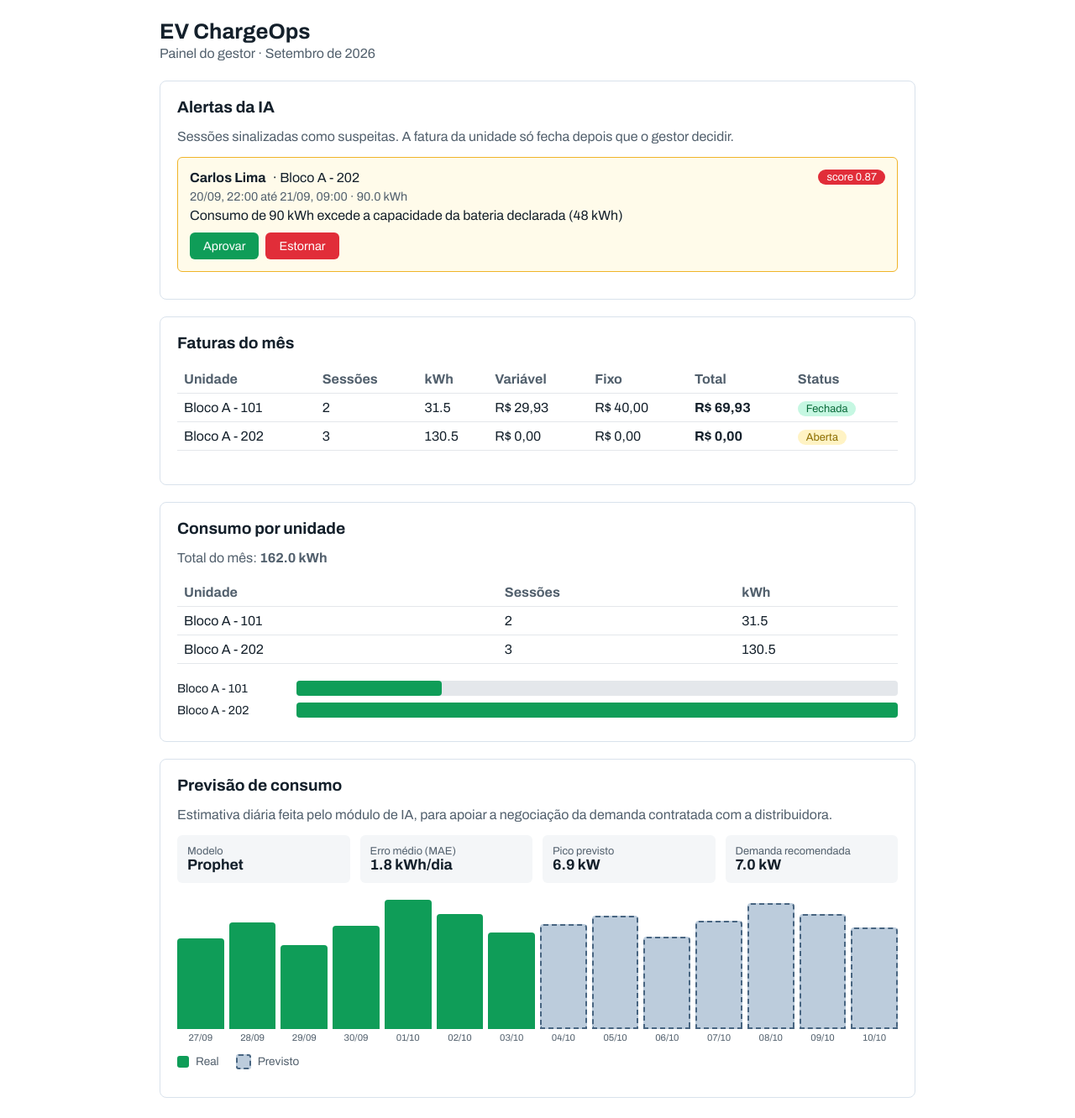
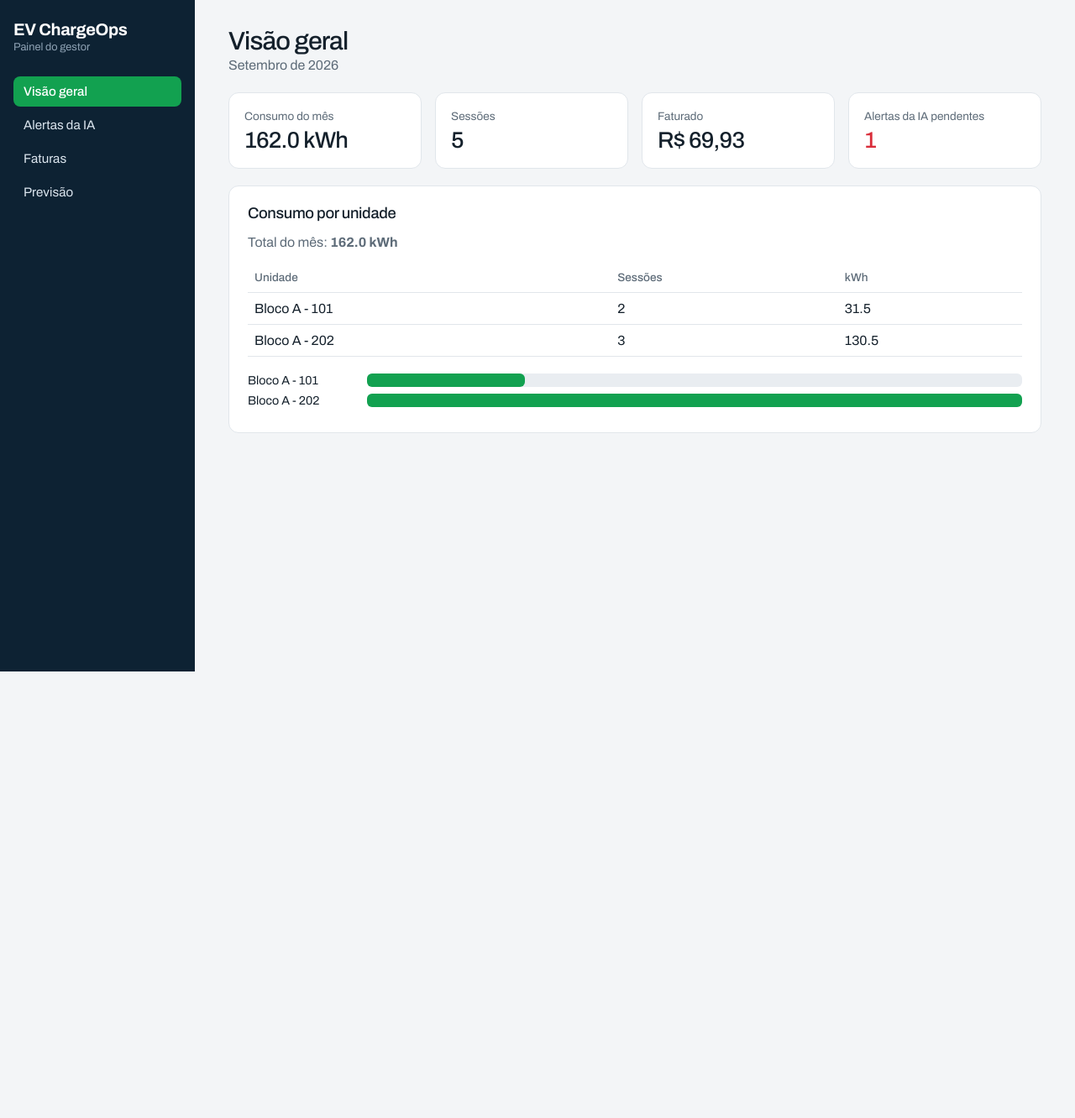
Before and after one commit to lisjdearaujo/EV_ChargeOps, a React app in the folder frontend/: page / in a window 1280 px wide. Shown: the whole page at 84% size. After the commit the page ends 800 px from the top, so only its background shows below. Built offline with nearby package versions, Linux system fonts and the light colour scheme; the HTML template or start-up script is replaced by a standard one.

Commit message:
Redesenha painel com menu lateral e navegação por seções

```diff
--- a/frontend/src/App.css
+++ b/frontend/src/App.css
@@ -1,86 +1,83 @@
-.painel { max-width: 900px; margin: 0 auto; padding: 24px 16px; }
-.painel header h1 { margin: 0; font-size: 1.6rem; }
-.painel header p { margin: 4px 0 24px; color: #52606d; }
+:root {
+  --fundo: #f3f5f7; --borda: #e1e6eb; --suave: #5d6b78;
+  --lateral: #0d2233; --verde: #12a150; --alerta: #d92d3a;
+}
+body { background: var(--fundo); }
 
-.cartao {
-  background: #fff;
-  border: 1px solid #d9e2ec;
-  border-radius: 8px;
-  padding: 20px;
+.app { display: flex; min-height: 100vh; }
+.lateral {
+  width: 232px; background: var(--lateral); color: #dbe5ee; padding: 24px 16px;
+  display: flex; flex-direction: column; gap: 28px;
+  position: sticky; top: 0; height: 100vh; box-sizing: border-box;
 }
-.cartao h2 { margin-top: 0; font-size: 1.2rem; }
-.resumo { color: #52606d; }
+.marca strong { display: block; font-size: 1.25rem; font-weight: 700; letter-spacing: -0.02em; color: #fff; }
+.marca span { font-size: 0.8rem; color: #8fa3b5; }
+.menu { display: flex; flex-direction: column; gap: 4px; }
+.menu button {
+  text-align: left; background: none; border: 0; color: inherit;
+  padding: 10px 12px; border-radius: 8px; cursor: pointer; font-size: 0.95rem;
+}
+.menu button:hover { background: rgba(255, 255, 255, 0.08); }
+.menu button.ativo { background: var(--verde); color: #fff; font-weight: 500; }
+
+.conteudo { flex: 1; padding: 32px 40px; max-width: 1100px; box-sizing: border-box; }
+.topo h1 { margin: 0; font-size: 1.9rem; font-weight: 500; letter-spacing: -0.03em; }
+.topo p { margin: 4px 0 24px; color: var(--suave); }
+
+.kpis { display: grid; grid-template-columns: repeat(auto-fit, minmax(190px, 1fr)); gap: 16px; margin-bottom: 20px; }
+.kpi { background: #fff; border: 1px solid var(--borda); border-radius: 12px; padding: 18px; }
+.kpi span { color: var(--suave); font-size: 0.85rem; }
+.kpi strong { display: block; margin-top: 6px; font-size: 1.7rem; font-weight: 500; letter-spacing: -0.03em; }
+.kpi.atencao strong { color: var(--alerta); }
+
+.cartao { background: #fff; border: 1px solid var(--borda); border-radius: 12px; padding: 22px; margin-bottom: 20px; overflow-x: auto; }
+.cartao h2 { margin: 0 0 6px; font-size: 1.15rem; font-weight: 500; letter-spacing: -0.02em; }
+.resumo { color: var(--suave); }
 
 table { width: 100%; border-collapse: collapse; margin-bottom: 20px; }
-th, td { text-align: left; padding: 8px; border-bottom: 1px solid #e4e7eb; }
-th { color: #52606d; font-weight: 600; }
+th, td { text-align: left; padding: 10px 8px; border-bottom: 1px solid var(--borda); }
+th { color: var(--suave); font-weight: 500; font-size: 0.85rem; }
 
 .barra-linha { display: flex; align-items: center; gap: 12px; margin-bottom: 8px; }
 .barra-nome { width: 130px; font-size: 0.9rem; }
-.barra-fundo { flex: 1; background: #e4e7eb; border-radius: 4px; height: 18px; }
-.barra { background: #0f9d58; height: 100%; border-radius: 4px; }
+.barra-fundo { flex: 1; background: #e9edf1; border-radius: 6px; height: 16px; }
+.barra { background: var(--verde); height: 100%; border-radius: 6px; }
 
-.painel .cartao:not(:last-child) { margin-bottom: 20px; }
-
-.alerta {
-  border: 1px solid #f0b429;
-  background: #fffbea;
-  border-radius: 6px;
-  padding: 14px;
-  margin-bottom: 12px;
-}
+.alerta { border: 1px solid #f0b429; background: #fffbea; border-radius: 10px; padding: 16px; margin-bottom: 12px; }
 .alerta-topo { display: flex; align-items: center; gap: 8px; }
-.selo {
-  margin-left: auto;
-  background: #e12d39;
-  color: #fff;
-  border-radius: 12px;
-  padding: 2px 10px;
-  font-size: 0.8rem;
-}
-.alerta-detalhe { margin: 6px 0 0; color: #52606d; font-size: 0.9rem; }
+.selo { margin-left: auto; background: var(--alerta); color: #fff; border-radius: 12px; padding: 2px 10px; font-size: 0.8rem; }
+.alerta-detalhe { margin: 6px 0 0; color: var(--suave); font-size: 0.9rem; }
 .alerta-motivo { margin: 6px 0 12px; }
 .acoes { display: flex; gap: 8px; }
-.acoes button {
-  border: 0;
-  border-radius: 6px;
-  padding: 8px 16px;
-  font-size: 0.9rem;
-  cursor: pointer;
-  color: #fff;
-}
-.btn-aprovar { background: #0f9d58; }
-.btn-estornar { background: #e12d39; }
+.acoes button { border: 0; border-radius: 8px; padding: 8px 16px; font-size: 0.9rem; cursor: pointer; color: #fff; }
+.btn-aprovar { background: var(--verde); }
+.btn-estornar { background: var(--alerta); }
 
-.status {
-  border-radius: 12px;
-  padding: 2px 10px;
-  font-size: 0.8rem;
-  text-transform: capitalize;
-}
+.status { border-radius: 12px; padding: 2px 10px; font-size: 0.8rem; text-transform: capitalize; }
 .status-aberta { background: #fff3c4; color: #8d6e00; }
 .status-fechada { background: #c6f7e2; color: #0b6b3a; }
 .status-paga { background: #cce3ff; color: #0b4a99; }
 
-.cartoes-resumo {
-  display: grid;
-  grid-template-columns: repeat(auto-fit, minmax(150px, 1fr));
-  gap: 12px;
-  margin-bottom: 20px;
-}
-.metrica { background: #f4f6f8; border-radius: 6px; padding: 12px; }
-.metrica span { display: block; color: #52606d; font-size: 0.8rem; }
-.metrica strong { font-size: 1.1rem; }
+.cartoes-resumo { display: grid; grid-template-columns: repeat(auto-fit, minmax(150px, 1fr)); gap: 12px; margin: 16px 0 20px; }
+.metrica { background: var(--fundo); border-radius: 8px; padding: 12px; }
+.metrica span { display: block; color: var(--suave); font-size: 0.8rem; }
+.metrica strong { font-size: 1.1rem; font-weight: 500; }
 
 .grafico { display: flex; align-items: stretch; gap: 6px; height: 170px; }
 .coluna { flex: 1; display: flex; flex-direction: column; }
 .coluna-area { flex: 1; display: flex; align-items: flex-end; }
 .coluna-barra { width: 100%; border-radius: 4px 4px 0 0; }
-.coluna-real { background: #0f9d58; }
+.coluna-real { background: var(--verde); }
 .coluna-previsto { background: #bcccdc; border: 2px dashed #486581; }
-.coluna-rotulo { font-size: 0.7rem; color: #52606d; text-align: center; margin-top: 4px; }
+.coluna-rotulo { font-size: 0.7rem; color: var(--suave); text-align: center; margin-top: 4px; }
+.legenda { display: flex; align-items: center; gap: 8px; font-size: 0.85rem; color: var(--suave); }
+.legenda-real, .legenda-previsto { width: 14px; height: 14px; border-radius: 3px; display: inline-block; }
+.legenda-real { background: var(--verde); }
+.legenda-previsto { background: #bcccdc; border: 2px dashed #486581; margin-left: 12px; }
 
-.legenda { display: flex; align-items: center; gap: 8px; font-size: 0.85rem; color: #52606d; }
-.legenda-real, .legenda-previsto { width: 14px; height: 14px; border-radius: 3px; display: inline-block; }
-.legenda-real { background: #0f9d58; }
-.legenda-previsto { background: #bcccdc; border: 2px dashed #486581; margin-left: 12px; }
+@media (max-width: 760px) {
+  .app { flex-direction: column; }
+  .lateral { width: auto; height: auto; position: static; gap: 12px; }
+  .menu { flex-direction: row; flex-wrap: wrap; }
+  .conteudo { padding: 20px 16px; }
+}
--- a/frontend/src/App.jsx
+++ b/frontend/src/App.jsx
@@ -1,3 +1,5 @@
+import { useState } from "react";
+import Resumo from "./components/Resumo";
 import ConsumoPorUnidade from "./components/ConsumoPorUnidade";
 import AlertasIA from "./components/AlertasIA";
 import Faturas from "./components/Faturas";
@@ -6,17 +8,54 @@ import "./App.css";
 
 const COMPETENCIA = "2026-09";
 
+const ABAS = [
+  { id: "geral", nome: "Visão geral" },
+  { id: "alertas", nome: "Alertas da IA" },
+  { id: "faturas", nome: "Faturas" },
+  { id: "previsao", nome: "Previsão" },
+];
+
 export default function App() {
+  const [aba, setAba] = useState("geral");
+  const [versao, setVersao] = useState(0);
+  const atual = ABAS.find((a) => a.id === aba);
+
   return (
-    <main className="painel">
-      <header>
-        <h1>EV ChargeOps</h1>
-        <p>Painel do gestor · Setembro de 2026</p>
-      </header>
-      <AlertasIA />
-      <Faturas competencia={COMPETENCIA} />
-      <ConsumoPorUnidade competencia={COMPETENCIA} />
-      <Previsao />
-    </main>
+    <div className="app">
+      <aside className="lateral">
+        <div className="marca">
+          <strong>EV ChargeOps</strong>
+          <span>Painel do gestor</span>
+        </div>
+        <nav className="menu">
+          {ABAS.map((a) => (
+            <button
+              key={a.id}
+              className={a.id === aba ? "ativo" : ""}
+              onClick={() => setAba(a.id)}
+            >
+              {a.nome}
+            </button>
+          ))}
+        </nav>
+      </aside>
+
+      <main className="conteudo">
+        <header className="topo">
+          <h1>{atual.nome}</h1>
+          <p>Setembro de 2026</p>
+        </header>
+
+        {aba === "geral" && (
+          <>
+            <Resumo competencia={COMPETENCIA} versao={versao} />
+            <ConsumoPorUnidade competencia={COMPETENCIA} />
+          </>
+        )}
+        {aba === "alertas" && <AlertasIA aoDecidir={() => setVersao((v) => v + 1)} />}
+        {aba === "faturas" && <Faturas competencia={COMPETENCIA} />}
+        {aba === "previsao" && <Previsao />}
+      </main>
+    </div>
   );
 }
```
